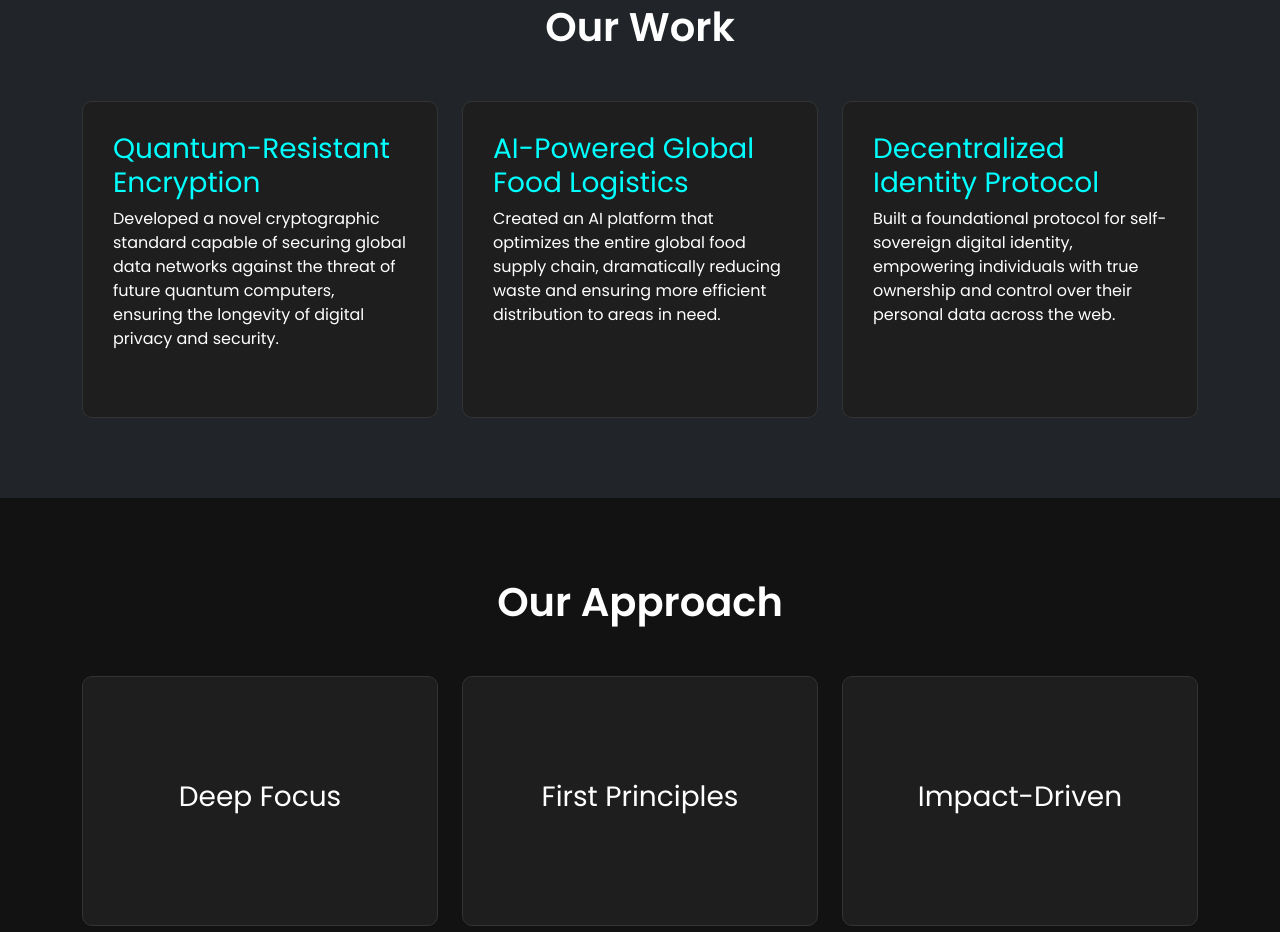
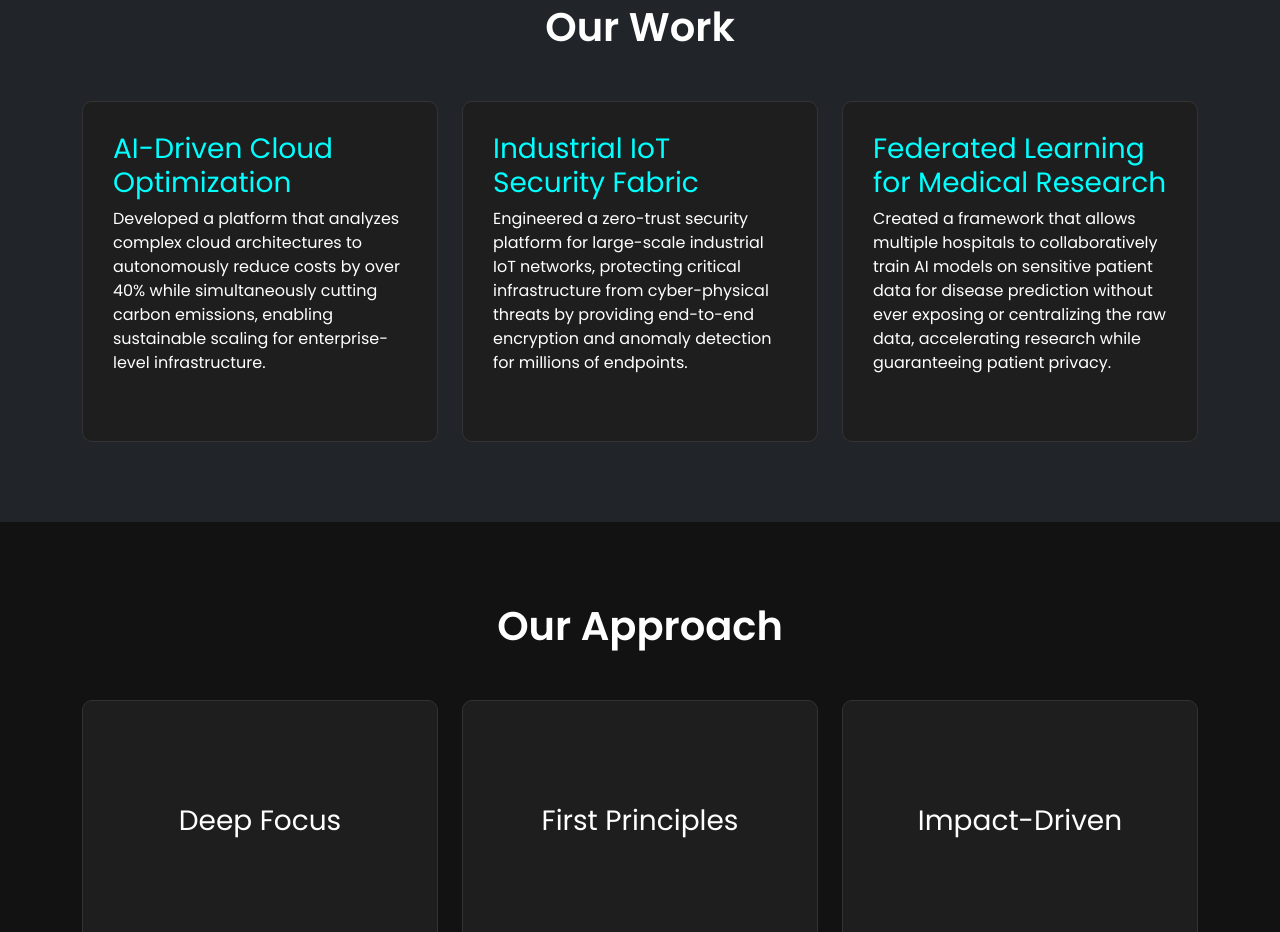
Before and after one commit to rproblem/rproblems.github.io, a plain HTML site: page index.html in a window 1280 px wide. Shown: the part 1271-2203 px from the top of the page. Drawn offline with nearby package versions, Linux system fonts and the light colour scheme.

Commit message:
Update project showcase on homepage with new AI-driven initiatives, replacing previous entries with descriptions of cloud optimization, industrial IoT security, and federated learning for medical research.

```diff
--- a/index.html
+++ b/index.html
@@ -168,20 +168,20 @@
             <div class="row">
                 <div class="col-md-4">
                     <div class="project-card h-100">
-                        <h3>Quantum-Resistant Encryption</h3>
-                        <p>Developed a novel cryptographic standard capable of securing global data networks against the threat of future quantum computers, ensuring the longevity of digital privacy and security.</p>
+                        <h3>AI-Driven Cloud Optimization</h3>
+                        <p>Developed a platform that analyzes complex cloud architectures to autonomously reduce costs by over 40% while simultaneously cutting carbon emissions, enabling sustainable scaling for enterprise-level infrastructure.</p>
                     </div>
                 </div>
                 <div class="col-md-4">
                     <div class="project-card h-100">
-                        <h3>AI-Powered Global Food Logistics</h3>
-                        <p>Created an AI platform that optimizes the entire global food supply chain, dramatically reducing waste and ensuring more efficient distribution to areas in need.</p>
+                        <h3>Industrial IoT Security Fabric</h3>
+                        <p>Engineered a zero-trust security platform for large-scale industrial IoT networks, protecting critical infrastructure from cyber-physical threats by providing end-to-end encryption and anomaly detection for millions of endpoints.</p>
                     </div>
                 </div>
                 <div class="col-md-4">
                     <div class="project-card h-100">
-                        <h3>Decentralized Identity Protocol</h3>
-                        <p>Built a foundational protocol for self-sovereign digital identity, empowering individuals with true ownership and control over their personal data across the web.</p>
+                        <h3>Federated Learning for Medical Research</h3>
+                        <p>Created a framework that allows multiple hospitals to collaboratively train AI models on sensitive patient data for disease prediction without ever exposing or centralizing the raw data, accelerating research while guaranteeing patient privacy.</p>
                     </div>
                 </div>
             </div>
```
